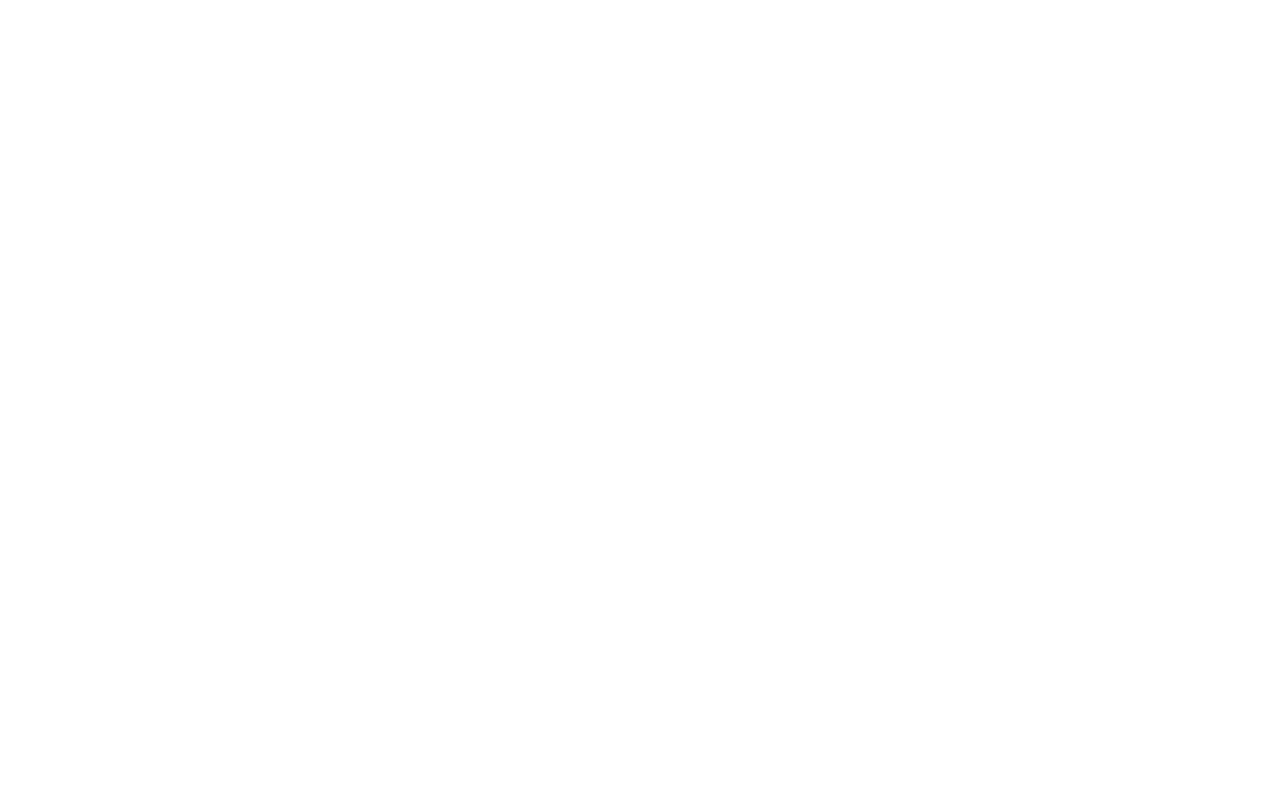
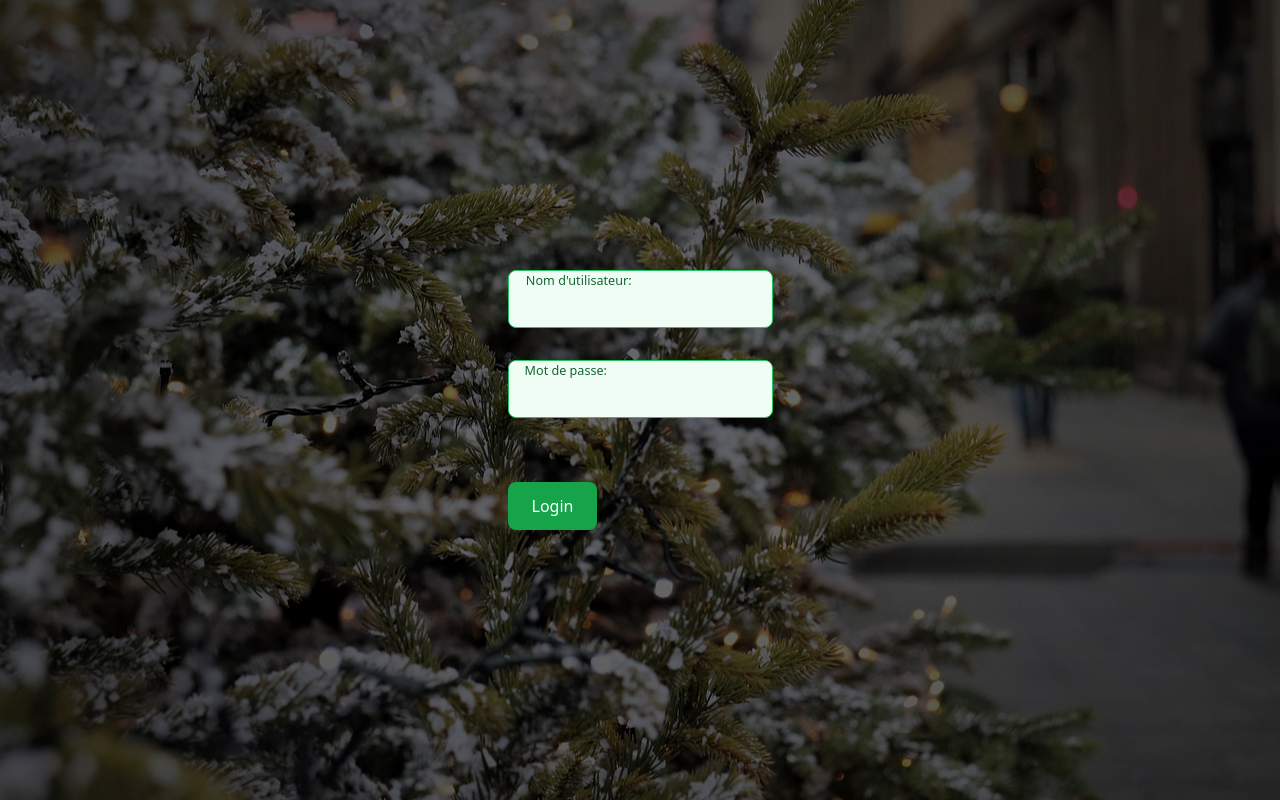
Before and after one commit to 2024-devops-alt-dist/Family-Snap-AL-ED-MP-GG, a React (Vite) app: page /login in a window 1280 px wide. Before the commit this address had no page. Built offline with nearby package versions, Linux system fonts and the light colour scheme; no server answers; the database is empty.

Commit message:
feat: user crud and login page

```diff
--- a/package.json
+++ b/package.json
@@ -19,7 +19,12 @@
   },
   "devDependencies": {
     "@eslint/js": "^9.15.0",
+<<<<<<< Updated upstream
     "@types/qrcode": "^1.5.5",
+=======
+    "@types/cookie-parser": "^1.4.8",
+    "@types/jsonwebtoken": "^9.0.7",
+>>>>>>> Stashed changes
     "@types/react": "^18.3.12",
     "@types/react-dom": "^18.3.1",
     "@vitejs/plugin-react": "^4.3.4",
--- /dev/null
+++ b/src/entity/userInterface.ts
@@ -0,0 +1,6 @@
+export interface userInterface {
+    id: number;
+    created_at: Date;
+    name: string;
+    password: string;
+}
--- a/src/main.tsx
+++ b/src/main.tsx
@@ -7,6 +7,7 @@ import "./App.css";
 import App from "./App";
 import EventListPage from "./pages/EventListPage";
 import CreateEventPage from "./pages/CreateEventPage";
+import LoginPage from "./pages/LoginPage";
 
 createRoot(document.getElementById("root")!).render(
   <StrictMode>
@@ -14,7 +15,7 @@ createRoot(document.getElementById("root")!).render(
       <Routes>
         <Route path="/" element={<App />}>
           <Route index element={<EventListPage />} />
-
+          <Route path="login" element={<LoginPage />} />
           <Route path="create" element={<CreateEventPage />} />
         </Route>
       </Routes>
--- a/src/pages/CreateEventPage.tsx
+++ b/src/pages/CreateEventPage.tsx
@@ -9,6 +9,7 @@ const CreateEventPage: React.FC = () => {
     const [url, setUrl] = useState("");
     const [createdAt, setCreatedAt] = useState<string>("");
     const navigate = useNavigate();
+
 
     async function handleSubmit(e: React.FormEvent) {
         e.preventDefault();
--- /dev/null
+++ b/src/pages/LoginPage.tsx
@@ -0,0 +1,59 @@
+import { useState } from "react";
+import { getUsers } from "../services/userService";
+import  { useNavigate } from 'react-router-dom'
+
+
+const users = await getUsers();
+
+const LoginPage: React.FC = () => {
+  const [name, setName] = useState("");
+  const [password, setPassword] = useState("");
+  const [error, setError] = useState("");
+  const navigate = useNavigate();
+
+  const handleSubmit = (e: React.FormEvent) => {
+    e.preventDefault();
+    for (let i = 0; i < users.length; i++) {
+      const user = users[i];
+      if (name === user.name && password === user.password) {
+        const token = "123";
+        localStorage.setItem('token', token);
+        navigate('/');
+      }
+
+    }
+    setError('Identifiants incorrects');
+    // TODO: Handle form submission
+  };
+
+  return (
+    <form onSubmit={handleSubmit} className="space-y-8">
+      <div className="relative group">
+        <label htmlFor="name" className="absolute left-3 top-2 text-green-800 text-sm transform -translate-y-2 scale-90 transition-all group-focus-within:scale-75 group-focus-within:-translate-y-4">Nom d'utilisateur:</label>
+        <input
+          type="text"
+          id="name"
+          value={name}
+          onChange={(event) => setName(event.target.value)}
+          className="w-full border border-green-500 rounded-lg p-4 text-green-900 bg-green-50 focus:outline-none focus:ring-4 focus:ring-green-400 focus:border-green-500"
+        />
+      </div>
+      <div className="relative group">
+        <label htmlFor="password" className="absolute left-3 top-2 text-green-800 text-sm transform -translate-y-2 scale-90 transition-all group-focus-within:scale-75 group-focus-within:-translate-y-4">Mot de passe:</label>
+        <input
+          type="password"
+          id="password"
+          value={password}
+          onChange={(event) => setPassword(event.target.value)}
+          className="w-full border border-green-500 rounded-lg p-4 text-green-900 bg-green-50 focus:outline-none focus:ring-4 focus:ring-green-400 focus:border-green-500"
+        />
+      </div>
+
+          <div className="font-medium dark:text-red-400">{error}</div>
+
+      <button type="submit" className="bg-green-600 text-white px-6 py-3 rounded-lg hover:bg-green-700 transform transition duration-300 hover:scale-105 shadow-lg hover:shadow-2xl">Login</button>
+    </form>
+  );
+}
+
+export default LoginPage;
--- /dev/null
+++ b/src/services/userService.ts
@@ -0,0 +1,44 @@
+import { userInterface } from "../entity/userInterface";
+import { supabase } from "../supabaseConfig";
+
+export async function getUsers(): Promise<userInterface[]> {
+    const { data, error } = await supabase
+    .from("user")
+    .select("id, created_at, name, password")
+
+    if (error) {
+        throw new Error(`Erreur lors de la récupération des utilisateurs : ${error.message}`);
+    }
+    return data || [];
+}
+
+export async function createUser(user: Omit<userInterface, "id">): Promise<userInterface> {
+    const { data, error } = await supabase.from("user").insert([user]).select().single();
+
+    if (error) {
+        throw new Error(`Erreur lors de la création de l'utilisateur : ${error.message}`);
+    }
+    return data;
+}
+
+export async function updateUser(userId: number, updates: Partial<userInterface>): Promise<userInterface> {
+    const { data, error } = await supabase
+    .from("user")
+    .update(updates)
+    .eq("id", userId)
+    .select("id, created_at, name, password")
+    .single();
+
+    if (error) {
+        throw new Error(`Erreur lors de la mise à jour de l'utilisateur : ${error.message}`);
+    }
+    return data;
+}
+
+// delete
+export async function deleteUser(userId: number): Promise<void> {
+    const { error } = await supabase.from("user").delete().eq("id", userId);
+    if (error) {
+        throw new Error(`Erreur lors de la suppression de l'utilisateur: ${error.message}`);
+    }
+}
```
Also changed, not shown: 1 other file (tests, documents, lock files or other folders).
